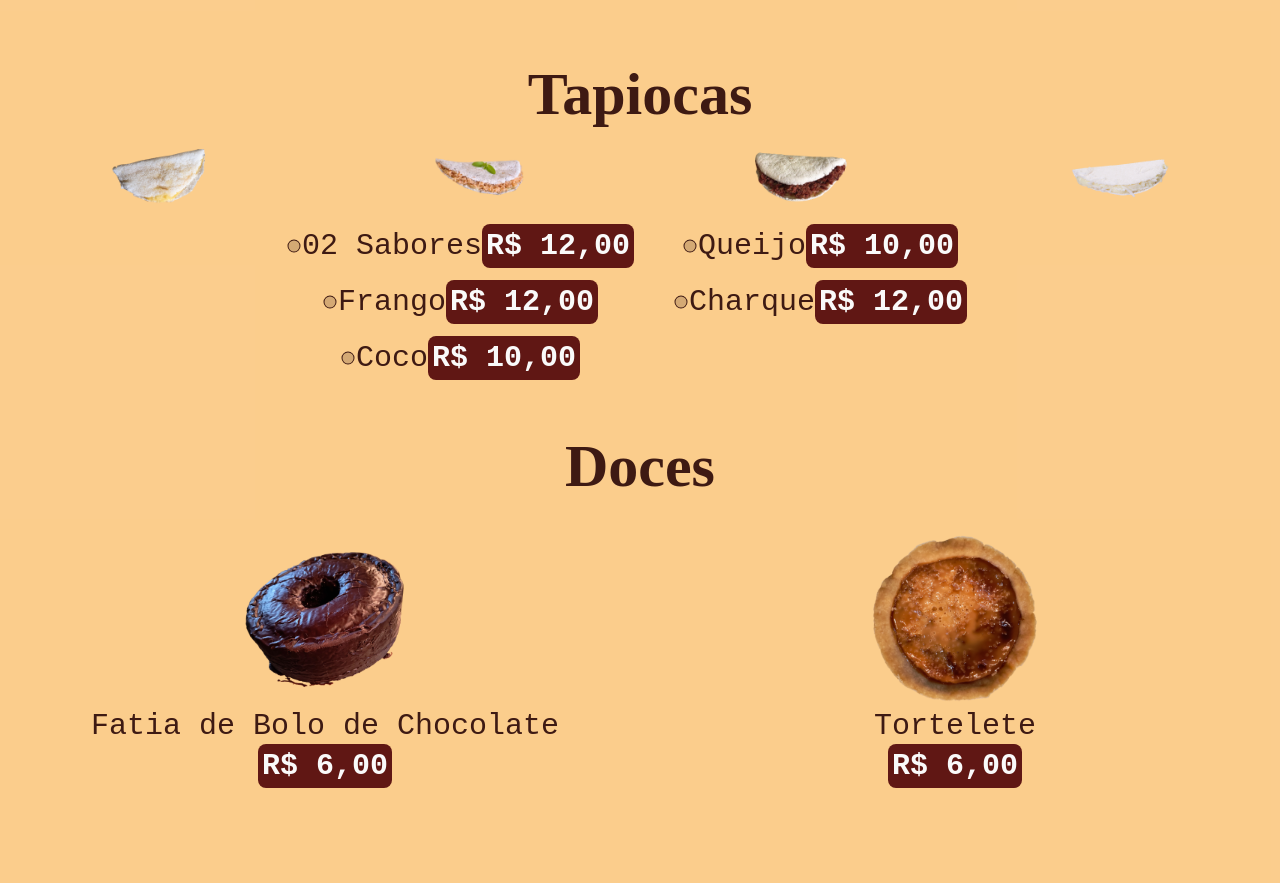
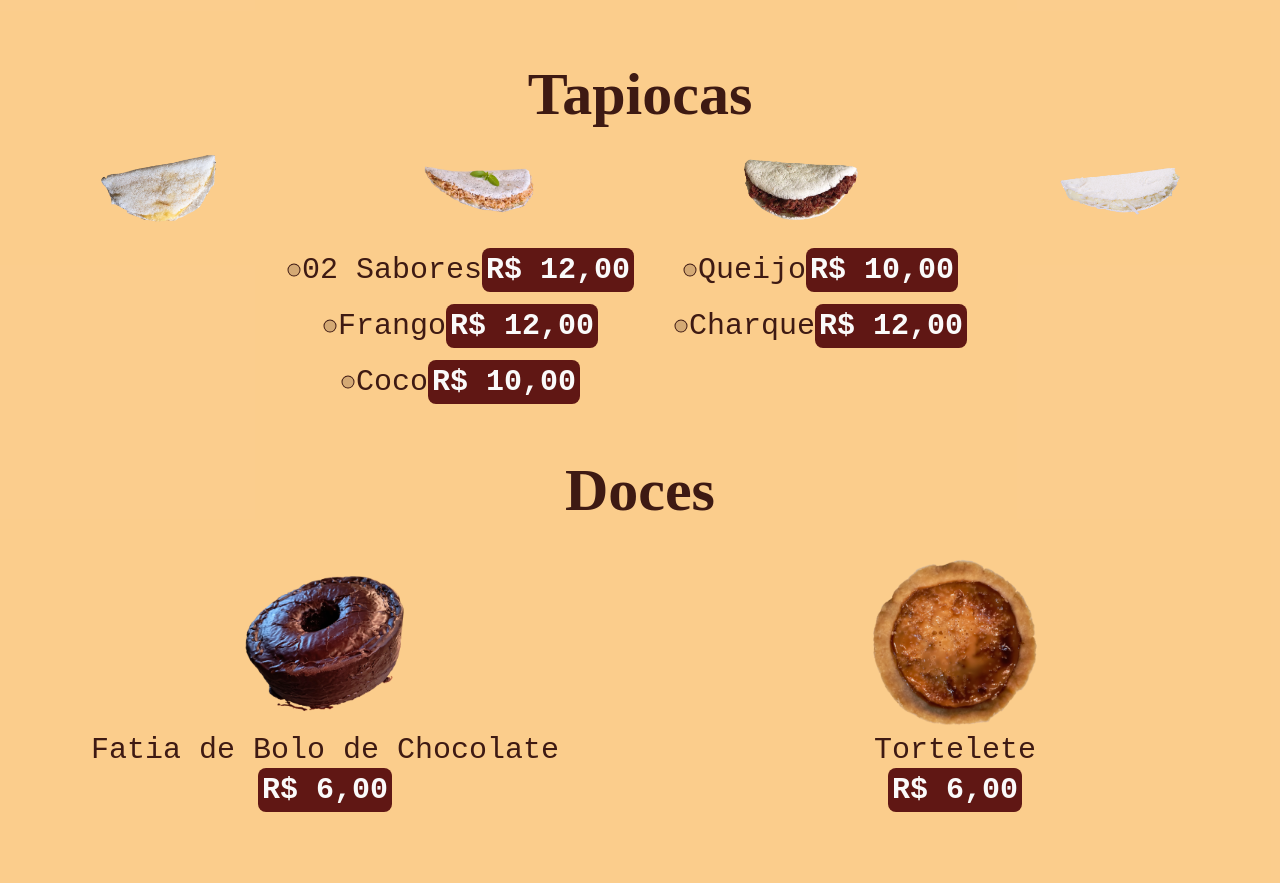
Before and after one commit to sauba/spa-comedoria-emporio-brisa, a Next.js app: page / in a window 1280 px wide. Shown: the part 3800-4683 px from the top of the page. Built offline with nearby package versions, Linux system fonts and the light colour scheme.

Commit message:
Update: Sopas v6

```diff
--- a/src/components/CardapioTapiocas/index.tsx
+++ b/src/components/CardapioTapiocas/index.tsx
@@ -27,10 +27,10 @@ export default function CardapioTapiocas() {
       </span>
 
       <span className="w-full grid grid-cols-4">
-        <Image src={imgTapiocaQueijo} width={100} height={100} alt="" className={`mx-auto hover:transition-transform hover:scale-150 hover:cursor-pointer`} priority />
-        <Image src={imgTapiocaFrango} width={100} height={100} alt="" className={`mx-auto hover:transition-transform hover:scale-150 hover:cursor-pointer`} priority />
-        <Image src={imgTapiocaCharque} width={100} height={100} alt="" className={`mx-auto hover:transition-transform hover:scale-150 hover:cursor-pointer`} priority />
-        <Image src={imgTapiocaCoco} width={100} height={100} alt="" className={`mx-auto hover:transition-transform hover:scale-150 hover:cursor-pointer`} priority />
+        <Image src={imgTapiocaQueijo} width={124} height={124} alt="" className={`mx-auto hover:cursor-pointer`} priority />
+        <Image src={imgTapiocaFrango} width={124} height={124} alt="" className={`mx-auto hover:cursor-pointer`} priority />
+        <Image src={imgTapiocaCharque} width={124} height={124} alt="" className={`mx-auto hover:cursor-pointer`} priority />
+        <Image src={imgTapiocaCoco} width={124} height={124} alt="" className={`mx-auto hover:cursor-pointer`} priority />
       </span>
 
       <div className={`grid grid-cols-2 justify-center items-center gap-3`}>
```
